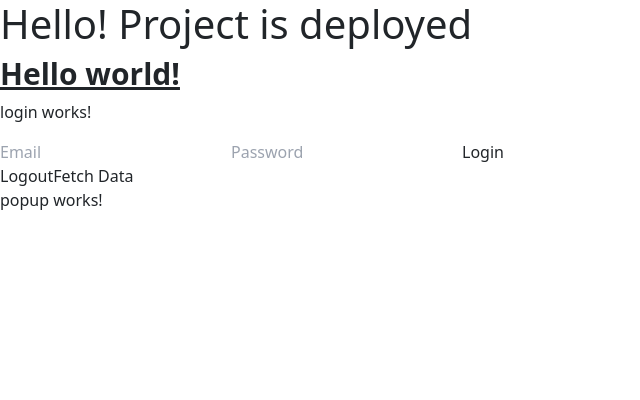
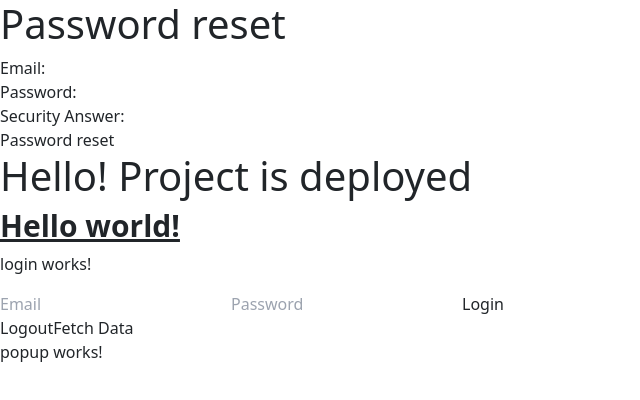
Before and after one commit to Sidhijain/hackFrontend, an Angular app: page /password-reset in a window 1280 px wide. Before the commit this address led to /. Shown: the top 400 px of the page, without its empty margins (0-640 px from the left). Built offline with nearby package versions, Linux system fonts and the light colour scheme.

Commit message:
session timeout

```diff
--- a/src/app/Components/login/login.component.ts
+++ b/src/app/Components/login/login.component.ts
@@ -2,6 +2,7 @@ import { Component } from '@angular/core';
 import { AuthService } from '../../Services/auth.service';
 import { LoginService } from '../../Services/login.service';
 import { PopupService } from '../../Services/popup.service';
+import { Router } from '@angular/router';
 
 @Component({
   selector: 'app-login',
@@ -11,9 +12,19 @@ import { PopupService } from '../../Services/popup.service';
 export class LoginComponent {
   email: string = '';
   password: string = '';
-  constructor(private authService: AuthService,private loginService:LoginService,private popupService:PopupService){}
+  storedEmail:any;
+  constructor(private authService: AuthService,private loginService:LoginService,private popupService:PopupService,private router:Router){}
+  ngOnInit(): void {
+    // Optional: Fetch email on component load
+    this.storedEmail = localStorage.getItem('email');
+    console.log(this.storedEmail);
+  }
+ startLogoutTimer() {
+    const logoutTimer = setTimeout(() => {
+        this.logout();
+    }, 30 * 60 * 1000); // 30 minutes
+}
   login() {
-
       const payload = {
       email: this.email,
       password: this.password
@@ -25,6 +36,10 @@ export class LoginComponent {
           const token = response.data.token;
           this.authService.saveToken(token,this.email);
           console.log('Login successful:', response.message);
+          // this.startLogoutTimer()
+          this.authService.startLogoutTimer(() => this.logout());
+          this.router.navigate(['/signup']);
+
         } else {
           console.error('Unexpected response:', response);
           this.popupService.showPopup('Login Failed', 'failure');
@@ -39,13 +54,15 @@ export class LoginComponent {
    logout()
    {
     const payload={
-      email:localStorage.getItem(this.email)
+      email:this.storedEmail||localStorage.getItem('email')
     }
+    console.log(payload,"email")
     this.loginService.logout(payload).subscribe(
       (response: any) => {
         if (response.status === 'success') {
           console.log('Logout successful:', response.message);
           this.authService.clearLocalStorage();
+          this.authService.clearLogoutTimer();
         } else {
           console.error('Logout failed:', response.message);
         }
--- /dev/null
+++ b/src/app/Components/password-reset/password-reset.component.html
@@ -0,0 +1,19 @@
+<div>
+    <h1>Password reset</h1>
+    <form (ngSubmit)="resetPassword()">
+       <div>
+        <label for="email">Email:</label>
+        <input id="email" type="email" [(ngModel)]="formData.email" name="email" required />
+      </div>
+      <div>
+        <label for="password">Password:</label>
+        <input id="password" type="password" [(ngModel)]="formData.new_password" name="new_password" required />
+      </div>
+      <div>
+        <label for="answer">Security Answer:</label>
+        <input id="answer" [(ngModel)]="formData.answer" name="answer" required />
+      </div>
+      <button type="submit">Password reset</button>
+    </form>
+
+  </div>
--- /dev/null
+++ b/src/app/Components/password-reset/password-reset.component.ts
@@ -0,0 +1,31 @@
+import { Component } from '@angular/core';
+import { LoginService } from '../../Services/login.service';
+import { PopupService } from '../../Services/popup.service';
+
+@Component({
+  selector: 'app-password-reset',
+  templateUrl: './password-reset.component.html',
+  styleUrl: './password-reset.component.scss'
+})
+export class PasswordResetComponent {
+  constructor(private loginService:LoginService,private popupService:PopupService){}
+  formData = {
+    email: '',
+    new_password: '',
+    answer: '',
+  };
+  resetPassword(): void{
+    this.loginService.passwordreset(this.formData).subscribe(
+      (response: any) => {
+        if (response.status_code === 200) {
+          console.log('Password reset successful:', response.message);
+        } else {
+          this.popupService.showPopup(response.message, 'failure');
+        }
+      },
+      (error: any) => {
+        this.popupService.showPopup('Error during sign-up:', 'failure');
+      }
+    );
+  }
+  }
--- a/src/app/Services/auth.service.ts
+++ b/src/app/Services/auth.service.ts
@@ -1,4 +1,5 @@
 import { Injectable } from '@angular/core';
+import { Router } from '@angular/router';
 
 @Injectable({
   providedIn: 'root'
@@ -6,13 +7,14 @@ import { Injectable } from '@angular/core';
 export class AuthService {
   email: string="";
 
-  constructor() { }
+  constructor(private router: Router) { }
   private tokenKey = 'auth-token';
   // Save token to localStorage
   saveToken(token: string,email:any): void {
     console.log("token",token);
     localStorage.setItem(this.tokenKey, token);
     localStorage.setItem('email',email)
+
   }
 
   clearLocalStorage(): void {
@@ -21,6 +23,9 @@ export class AuthService {
   // Get token from localStorage
   getToken(): string | null {
     return localStorage.getItem(this.tokenKey);
+  }
+  getEmail(): string | null {
+    return localStorage.getItem(this.email);
   }
 
   // Remove token
@@ -68,5 +73,21 @@ export class AuthService {
   //   // Redirect to login page
   //   console.log('User logged out');
   // }
+  private logoutTimer: any;
 
+
+
+  startLogoutTimer(callback: () => void) {
+    this.clearLogoutTimer(); // Clear any existing timer
+    this.logoutTimer = setTimeout(() => {
+      callback();
+    }, 10 * 1000); // 30 minutes
+  }
+
+  clearLogoutTimer() {
+    if (this.logoutTimer) {
+      clearTimeout(this.logoutTimer);
+      this.logoutTimer = null;
+    }
+  }
 }
--- a/src/app/Services/login.service.ts
+++ b/src/app/Services/login.service.ts
@@ -20,5 +20,8 @@ export class LoginService {
   signup(payload:any): Observable<any> {
     return this.http.post("https://bit-builder-backend.onrender.com/signup", payload);
   }
+  passwordreset(payload: { email: string; new_password: string; answer: string }):Observable<any>{
+    return this.http.post("https://bit-builder-backend.onrender.com/reset_password", payload);
+  }
 
 }
--- a/src/app/app-routing.module.ts
+++ b/src/app/app-routing.module.ts
@@ -4,10 +4,12 @@ import { LoginComponent } from './Components/login/login.component';
 import { AppComponent } from './app.component';
 import { AuthGuard } from './auth.guard';
 import { SignupComponent } from './Components/signup/signup.component';
+import { PasswordResetComponent } from './Components/password-reset/password-reset.component';
 
 const routes: Routes = [
-  { path: 'signup', component: SignupComponent, canActivate: [AuthGuard] },
+  { path: 'signup', component: SignupComponent },
   { path: 'login', component: LoginComponent },
+  { path: 'password-reset', component: PasswordResetComponent },
 ];
 
 @NgModule({
--- a/src/app/app.component.html
+++ b/src/app/app.component.html
@@ -1,5 +1,5 @@
+<app-loader></app-loader>
 <router-outlet></router-outlet>
-<app-loader></app-loader>
 <h1>
   Hello! Project is deployed
 </h1>
@@ -7,6 +7,7 @@
   Hello world!
 </h1>
 <app-login></app-login>
+<!-- <app-login></app-login> -->
 <button (click)="getData()">Fetch Data</button>
 
 <div *ngIf="data">
--- a/src/app/app.module.ts
+++ b/src/app/app.module.ts
@@ -11,13 +11,16 @@ import { LoginComponent } from './Components/login/login.component';
 import { FormsModule } from '@angular/forms';
 import { LoaderComponent } from './Components/loader/loader.component';
 import { SignupComponent } from './Components/signup/signup.component';
+import { PasswordResetComponent } from './Components/password-reset/password-reset.component';
+import { LoaderInterceptor } from './loader.interceptor';
 @NgModule({
   declarations: [
     AppComponent,
     LoginComponent,
     LoaderComponent,
     PopupComponent,
-    SignupComponent
+    SignupComponent,
+    PasswordResetComponent
   ],
   imports: [
     BrowserModule,
@@ -37,6 +40,11 @@ import { SignupComponent } from './Components/signup/signup.component';
       useClass: AuthInterceptor,
       multi: true,
     },
+    {
+      provide: HTTP_INTERCEPTORS,
+      useClass: LoaderInterceptor,
+      multi: true,
+    },
   ],
   bootstrap: [AppComponent]
 })
```
Also changed, not shown: src/app/Components/password-reset/password-reset.component.scss (added), 1 other file (tests, documents, lock files or other folders).
